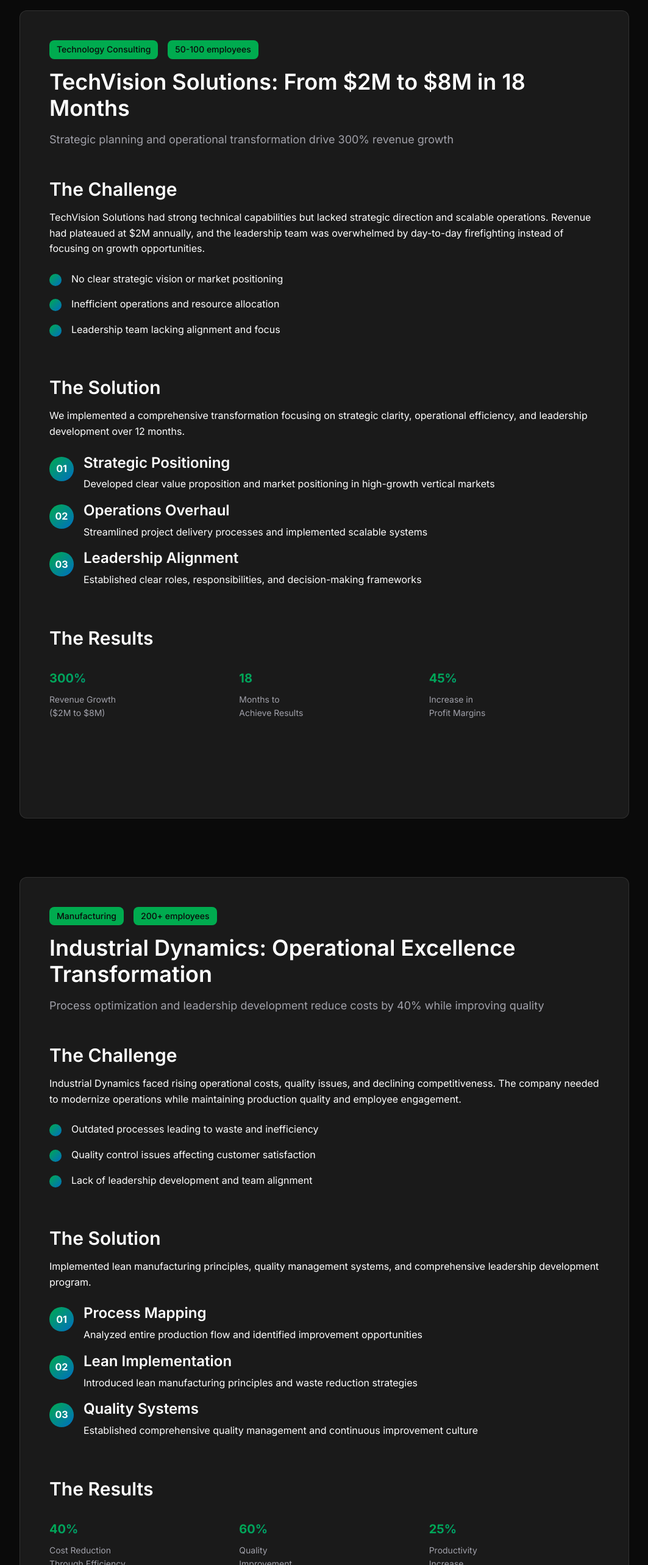
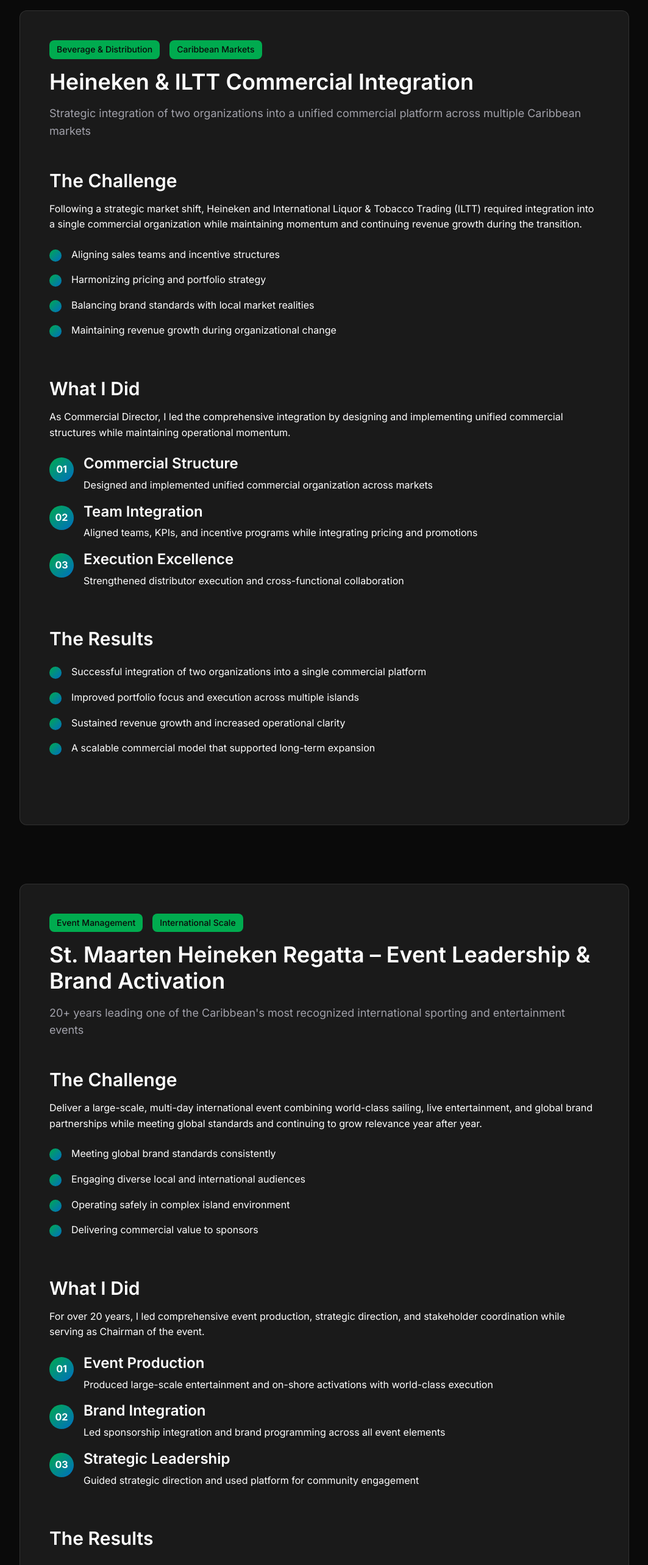
Before and after one commit to JacksonLeone/greenspring-website, a Next.js app: page /case-studies in a window 1280 px wide. Shown: the part 1265-3831 px from the top of the page at 61% size, without its empty margins (108-1171 px from the left). Built offline with nearby package versions, Linux system fonts and the light colour scheme.

Commit message:
Added content

```diff
--- a/src/pages/case-studies.tsx
+++ b/src/pages/case-studies.tsx
@@ -65,62 +65,68 @@
           <div className="case-study">
             <div className="case-header">
               <div className="case-meta">
-                <span className="case-industry">Technology Consulting</span>
-                <span className="case-size">50-100 employees</span>
+                <span className="case-industry">Beverage & Distribution</span>
+                <span className="case-size">Caribbean Markets</span>
               </div>
-              <h2>TechVision Solutions: From $2M to $8M in 18 Months</h2>
-              <p className="case-subtitle">Strategic planning and operational transformation drive 300% revenue growth</p>
+              <h2>Heineken & ILTT Commercial Integration</h2>
+              <p className="case-subtitle">Strategic integration of two organizations into a unified commercial platform across multiple Caribbean markets</p>
             </div>
 
             <div className="case-content">
               <div className="case-challenge">
                 <h3>The Challenge</h3>
-                <p>TechVision Solutions had strong technical capabilities but lacked strategic direction and scalable operations. Revenue had plateaued at $2M annually, and the leadership team was overwhelmed by day-to-day firefighting instead of focusing on growth opportunities.</p>
+                <p>Following a strategic market shift, Heineken and International Liquor & Tobacco Trading (ILTT) required integration into a single commercial organization while maintaining momentum and continuing revenue growth during the transition.</p>
                 <div className="challenge-points">
                   <div className="challenge-point">
                     <div className="point-icon">
                       <div className="icon-circle"></div>
                     </div>
-                    <span>No clear strategic vision or market positioning</span>
+                    <span>Aligning sales teams and incentive structures</span>
                   </div>
                   <div className="challenge-point">
                     <div className="point-icon">
                       <div className="icon-circle"></div>
                     </div>
-                    <span>Inefficient operations and resource allocation</span>
+                    <span>Harmonizing pricing and portfolio strategy</span>
                   </div>
                   <div className="challenge-point">
                     <div className="point-icon">
                       <div className="icon-circle"></div>
                     </div>
-                    <span>Leadership team lacking alignment and focus</span>
+                    <span>Balancing brand standards with local market realities</span>
+                  </div>
+                  <div className="challenge-point">
+                    <div className="point-icon">
+                      <div className="icon-circle"></div>
+                    </div>
+                    <span>Maintaining revenue growth during organizational change</span>
                   </div>
                 </div>
               </div>
 
               <div className="case-solution">
-                <h3>The Solution</h3>
-                <p>We implemented a comprehensive transformation focusing on strategic clarity, operational efficiency, and leadership development over 12 months.</p>
+                <h3>What I Did</h3>
+                <p>As Commercial Director, I led the comprehensive integration by designing and implementing unified commercial structures while maintaining operational momentum.</p>
                 <div className="solution-phases">
                   <div className="phase-item">
                     <div className="phase-number">01</div>
                     <div className="phase-content">
-                      <h4>Strategic Positioning</h4>
-                      <p>Developed clear value proposition and market positioning in high-growth vertical markets</p>
+                      <h4>Commercial Structure</h4>
+                      <p>Designed and implemented unified commercial organization across markets</p>
                     </div>
                   </div>
                   <div className="phase-item">
                     <div className="phase-number">02</div>
                     <div className="phase-content">
-                      <h4>Operations Overhaul</h4>
-                      <p>Streamlined project delivery processes and implemented scalable systems</p>
+                      <h4>Team Integration</h4>
+                      <p>Aligned teams, KPIs, and incentive programs while integrating pricing and promotions</p>
                     </div>
                   </div>
                   <div className="phase-item">
                     <div className="phase-number">03</div>
                     <div className="phase-content">
-                      <h4>Leadership Alignment</h4>
-                      <p>Established clear roles, responsibilities, and decision-making frameworks</p>
+                      <h4>Execution Excellence</h4>
+                      <p>Strengthened distributor execution and cross-functional collaboration</p>
                     </div>
                   </div>
                 </div>
@@ -128,18 +134,30 @@
 
               <div className="case-results">
                 <h3>The Results</h3>
-                <div className="results-grid">
-                  <div className="result-metric">
-                    <div className="metric-value gradient-text">300%</div>
-                    <div className="metric-description">Revenue Growth<br />($2M to $8M)</div>
+                <div className="challenge-points">
+                  <div className="challenge-point">
+                    <div className="point-icon">
+                      <div className="icon-circle"></div>
+                    </div>
+                    <span>Successful integration of two organizations into a single commercial platform</span>
                   </div>
-                  <div className="result-metric">
-                    <div className="metric-value gradient-text">18</div>
-                    <div className="metric-description">Months to<br />Achieve Results</div>
+                  <div className="challenge-point">
+                    <div className="point-icon">
+                      <div className="icon-circle"></div>
+                    </div>
+                    <span>Improved portfolio focus and execution across multiple islands</span>
                   </div>
-                  <div className="result-metric">
-                    <div className="metric-value gradient-text">45%</div>
-                    <div className="metric-description">Increase in<br />Profit Margins</div>
+                  <div className="challenge-point">
+                    <div className="point-icon">
+                      <div className="icon-circle"></div>
+                    </div>
+                    <span>Sustained revenue growth and increased operational clarity</span>
+                  </div>
+                  <div className="challenge-point">
+                    <div className="point-icon">
+                      <div className="icon-circle"></div>
+                    </div>
+                    <span>A scalable commercial model that supported long-term expansion</span>
                   </div>
                 </div>
               </div>
@@ -150,62 +168,68 @@
           <div className="case-study">
             <div className="case-header">
               <div className="case-meta">
-                <span className="case-industry">Manufacturing</span>
-                <span className="case-size">200+ employees</span>
+                <span className="case-industry">Event Management</span>
+                <span className="case-size">International Scale</span>
               </div>
-              <h2>Industrial Dynamics: Operational Excellence Transformation</h2>
-              <p className="case-subtitle">Process optimization and leadership development reduce costs by 40% while improving quality</p>
+              <h2>St. Maarten Heineken Regatta – Event Leadership & Brand Activation</h2>
+              <p className="case-subtitle">20+ years leading one of the Caribbean's most recognized international sporting and entertainment events</p>
             </div>
 
             <div className="case-content">
               <div className="case-challenge">
                 <h3>The Challenge</h3>
-                <p>Industrial Dynamics faced rising operational costs, quality issues, and declining competitiveness. The company needed to modernize operations while maintaining production quality and employee engagement.</p>
+                <p>Deliver a large-scale, multi-day international event combining world-class sailing, live entertainment, and global brand partnerships while meeting global standards and continuing to grow relevance year after year.</p>
                 <div className="challenge-points">
                   <div className="challenge-point">
                     <div className="point-icon">
                       <div className="icon-circle"></div>
                     </div>
-                    <span>Outdated processes leading to waste and inefficiency</span>
+                    <span>Meeting global brand standards consistently</span>
                   </div>
                   <div className="challenge-point">
                     <div className="point-icon">
                       <div className="icon-circle"></div>
                     </div>
-                    <span>Quality control issues affecting customer satisfaction</span>
+                    <span>Engaging diverse local and international audiences</span>
                   </div>
                   <div className="challenge-point">
                     <div className="point-icon">
                       <div className="icon-circle"></div>
                     </div>
-                    <span>Lack of leadership development and team alignment</span>
+                    <span>Operating safely in complex island environment</span>
+                  </div>
+                  <div className="challenge-point">
+                    <div className="point-icon">
+                      <div className="icon-circle"></div>
+                    </div>
+                    <span>Delivering commercial value to sponsors</span>
                   </div>
                 </div>
               </div>
 
               <div className="case-solution">
-                <h3>The Solution</h3>
-                <p>Implemented lean manufacturing principles, quality management systems, and comprehensive leadership development program.</p>
+                <h3>What I Did</h3>
+                <p>For over 20 years, I led comprehensive event production, strategic direction, and stakeholder coordination while serving as Chairman of the event.</p>
                 <div className="solution-phases">
                   <div className="phase-item">
                     <div className="phase-number">01</div>
                     <div className="phase-content">
-                      <h4>Process Mapping</h4>
-                      <p>Analyzed entire production flow and identified improvement opportunities</p>
+                      <h4>Event Production</h4>
+                      <p>Produced large-scale entertainment and on-shore activations with world-class execution</p>
                     </div>
                   </div>
                   <div className="phase-item">
                     <div className="phase-number">02</div>
                     <div className="phase-content">
-                      <h4>Lean Implementation</h4>
-                      <p>Introduced lean manufacturing principles and waste reduction strategies</p>
+                      <h4>Brand Integration</h4>
+                      <p>Led sponsorship integration and brand programming across all event elements</p>
                     </div>
                   </div>
                   <div className="phase-item">
                     <div className="phase-number">03</div>
                     <div className="phase-content">
-                      <h4>Quality Systems</h4>
-                      <p>Established comprehensive quality management and continuous improvement culture</p>
+                      <h4>Strategic Leadership</h4>
+                      <p>Guided strategic direction and used platform for community engagement</p>
                     </div>
                   </div>
                 </div>
@@ -213,18 +237,30 @@
 
               <div className="case-results">
                 <h3>The Results</h3>
-                <div className="results-grid">
-                  <div className="result-metric">
-                    <div className="metric-value gradient-text">40%</div>
-                    <div className="metric-description">Cost Reduction<br />Through Efficiency</div>
+                <div className="challenge-points">
+                  <div className="challenge-point">
+                    <div className="point-icon">
+                      <div className="icon-circle"></div>
+                    </div>
+                    <span>Consistent delivery of a world-class international event</span>
                   </div>
-                  <div className="result-metric">
-                    <div className="metric-value gradient-text">60%</div>
-                    <div className="metric-description">Quality<br />Improvement</div>
+                  <div className="challenge-point">
+                    <div className="point-icon">
+                      <div className="icon-circle"></div>
+                    </div>
+                    <span>Strong sponsor retention and brand alignment</span>
                   </div>
-                  <div className="result-metric">
-                    <div className="metric-value gradient-text">25%</div>
-                    <div className="metric-description">Productivity<br />Increase</div>
+                  <div className="challenge-point">
+                    <div className="point-icon">
+                      <div className="icon-circle"></div>
+                    </div>
+                    <span>Significant economic and cultural impact for the island</span>
+                  </div>
+                  <div className="challenge-point">
+                    <div className="point-icon">
+                      <div className="icon-circle"></div>
+                    </div>
+                    <span>Long-term growth of the event's global profile and local relevance</span>
                   </div>
                 </div>
               </div>
@@ -235,62 +271,68 @@
           <div className="case-study">
             <div className="case-header">
               <div className="case-meta">
-                <span className="case-industry">Professional Services</span>
-                <span className="case-size">25-50 employees</span>
+                <span className="case-industry">Hospitality</span>
+                <span className="case-size">Historic Property</span>
               </div>
-              <h2>Strategic Solutions Group: Marketing & Growth Acceleration</h2>
-              <p className="case-subtitle">Brand positioning and marketing strategy triple lead generation and expand market presence</p>
+              <h2>Historic Beachfront Hotel Relaunch – St. Maarten</h2>
+              <p className="case-subtitle">Complete transformation of 75-year-old historic beachfront property into modern, market-relevant hospitality experience</p>
             </div>
 
             <div className="case-content">
               <div className="case-challenge">
                 <h3>The Challenge</h3>
-                <p>Strategic Solutions Group had excellent service delivery but struggled with market visibility and lead generation. They needed to differentiate from competitors and build systematic growth.</p>
+                <p>A 75-year-old historic beachfront hotel required a full relaunch to remain relevant in a changing hospitality market while respecting its legacy and maintaining its important community role.</p>
                 <div className="challenge-points">
                   <div className="challenge-point">
                     <div className="point-icon">
                       <div className="icon-circle"></div>
                     </div>
-                    <span>Weak brand positioning in crowded marketplace</span>
+                    <span>Refreshing identity and market positioning</span>
                   </div>
                   <div className="challenge-point">
                     <div className="point-icon">
                       <div className="icon-circle"></div>
                     </div>
-                    <span>Inconsistent marketing efforts and messaging</span>
+                    <span>Creating new revenue streams beyond room nights</span>
                   </div>
                   <div className="challenge-point">
                     <div className="point-icon">
                       <div className="icon-circle"></div>
                     </div>
-                    <span>Limited digital presence and lead generation</span>
+                    <span>Improving operations and guest experience</span>
+                  </div>
+                  <div className="challenge-point">
+                    <div className="point-icon">
+                      <div className="icon-circle"></div>
+                    </div>
+                    <span>Creating cohesive vision across all property elements</span>
                   </div>
                 </div>
               </div>
 
               <div className="case-solution">
-                <h3>The Solution</h3>
-                <p>Developed comprehensive brand strategy, digital marketing systems, and customer acquisition funnels over 8 months.</p>
+                <h3>What I Did</h3>
+                <p>I led the complete relaunch by reimagining the hotel concept, developing new brand identity, and creating integrated hospitality experiences across all property elements.</p>
                 <div className="solution-phases">
                   <div className="phase-item">
                     <div className="phase-number">01</div>
                     <div className="phase-content">
-                      <h4>Brand Strategy</h4>
-                      <p>Created compelling brand positioning and messaging framework</p>
+                      <h4>Brand Reimagination</h4>
+                      <p>Reimagined hotel concept and redesigned complete visual identity system</p>
                     </div>
                   </div>
                   <div className="phase-item">
                     <div className="phase-number">02</div>
                     <div className="phase-content">
-                      <h4>Digital Platform</h4>
-                      <p>Built integrated website, content strategy, and social media presence</p>
+                      <h4>Experience Development</h4>
+                      <p>Developed new retail, F&B, and event concepts with experiential programming</p>
                     </div>
                   </div>
                   <div className="phase-item">
                     <div className="phase-number">03</div>
                     <div className="phase-content">
-                      <h4>Lead Systems</h4>
-                      <p>Implemented automated lead generation and nurturing systems</p>
+                      <h4>Integrated Strategy</h4>
+                      <p>Aligned marketing, operations, and commercial strategy into cohesive model</p>
                     </div>
                   </div>
                 </div>
@@ -298,18 +340,30 @@
 
               <div className="case-results">
                 <h3>The Results</h3>
-                <div className="results-grid">
-                  <div className="result-metric">
-                    <div className="metric-value gradient-text">200%</div>
-                    <div className="metric-description">Increase in<br />Qualified Leads</div>
+                <div className="challenge-points">
+                  <div className="challenge-point">
+                    <div className="point-icon">
+                      <div className="icon-circle"></div>
+                    </div>
+                    <span>Reenergized a legacy property with a modern, market-relevant identity</span>
                   </div>
-                  <div className="result-metric">
-                    <div className="metric-value gradient-text">150%</div>
-                    <div className="metric-description">Revenue<br />Growth</div>
+                  <div className="challenge-point">
+                    <div className="point-icon">
+                      <div className="icon-circle"></div>
+                    </div>
+                    <span>Improved guest engagement and dwell time</span>
                   </div>
-                  <div className="result-metric">
-                    <div className="metric-value gradient-text">85%</div>
-                    <div className="metric-description">Brand Recognition<br />Improvement</div>
+                  <div className="challenge-point">
+                    <div className="point-icon">
+                      <div className="icon-circle"></div>
+                    </div>
+                    <span>Expanded revenue streams through food, beverage, retail, and events</span>
+                  </div>
+                  <div className="challenge-point">
+                    <div className="point-icon">
+                      <div className="icon-circle"></div>
+                    </div>
+                    <span>A sustainable operational model grounded in experience-driven hospitality</span>
                   </div>
                 </div>
               </div>
@@ -336,18 +390,18 @@
             </div>
 
             <div className="testimonial-card">
-              <p className="testimonial-text">"Working with GreenSpring transformed not just our operations, but our entire approach to business. The results exceeded our expectations and continue to drive growth today."</p>
+              <p className="testimonial-text">"The commercial integration John led was seamless and resulted in sustained growth across all our Caribbean markets. His strategic vision and execution capabilities are outstanding."</p>
               <div className="testimonial-author">
-                <strong>Michael Chen</strong>
-                <span>CEO, TechVision Solutions</span>
+                <strong>Regional Marketing Manager</strong>
+                <span>Heineken Caribbean</span>
               </div>
             </div>
 
             <div className="testimonial-card">
-              <p className="testimonial-text">"The strategic clarity and operational improvements we achieved with John's guidance have been game-changing for our organization. Highly recommended."</p>
+              <p className="testimonial-text">"Under John's leadership as Chairman, the St. Maarten Heineken Regatta has become one of the Caribbean's premier international events. His ability to balance brand excellence with local community impact is remarkable."</p>
               <div className="testimonial-author">
-                <strong>Sarah Martinez</strong>
-                <span>President, Industrial Dynamics</span>
+                <strong>Event Stakeholder</strong>
+                <span>St. Maarten Heineken Regatta</span>
               </div>
             </div>
           </div>
```
Also changed, not shown: src/pages/about.tsx (+16 -5 lines).
